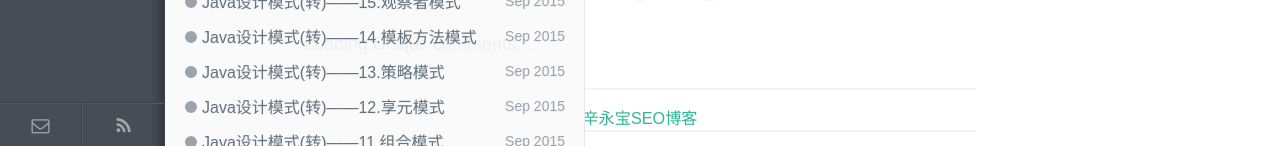
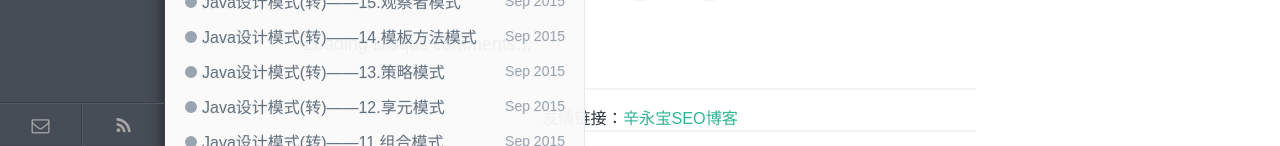
Before and after one commit to DrizztM/DrizztM.github.io, a Jekyll site: the page built from index.md, in a window 1280 px wide. Shown: the part 754-900 px from the top of the page. Built offline with Jekyll 4.4.1, drawn with Linux system fonts in a browser that asks for light colours; Markdown is read by kramdown in place of the engine named in the settings; comment, search, counter and statistics services are not loaded.

Commit message:
更新友情链接

```diff
--- a/_includes/copyright.html
+++ b/_includes/copyright.html
@@ -1,2 +1,2 @@
-<p id="copyright"><a href="http://www.xybseo.com/" target="_blank">辛永宝SEO博客</a></p>
+<p id="copyright">友情链接：<a href="http://www.xybseo.com/" target="_blank">辛永宝SEO博客</a></p>
 <p id="copyright">Powered by <a href="http://jekyllrb.com" target="_blank">Jekyll</a>&nbsp;&nbsp;|&nbsp;&nbsp;Theme <a href="https://github.com/P233/3-Jekyll" target="_blank">3-Jekyll</a>&nbsp;&nbsp;|&nbsp;&nbsp;Hosted on <a href="https://pages.github.com" target="_blank">Github</a></p>
```
